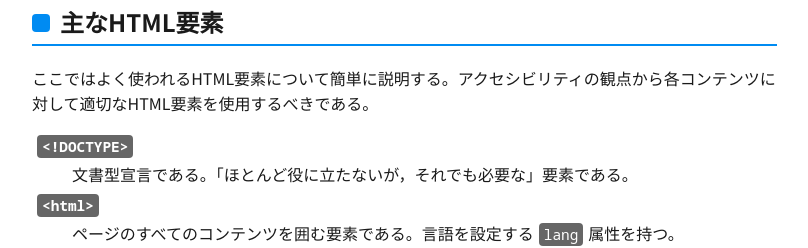
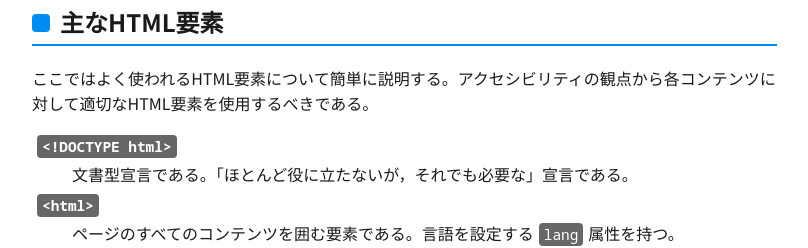
Before and after one commit to sone0123/webpractice, a plain HTML site: page notes/html.html in a window 1280 px wide. Shown: the part 1140-1388 px from the top of the page, without its empty margins (241-1049 px from the left). Drawn offline with nearby package versions, Linux system fonts and the light colour scheme.

Commit message:
fix: apply CodeRabbit auto-fixes
Fixed 1 file(s) based on 1 unresolved review comment.

Co-authored-by: CodeRabbit <noreply@coderabbit.ai>

```diff
--- a/notes/html.html
+++ b/notes/html.html
@@ -65,8 +65,8 @@
         <h2 id="elements">主なHTML要素</h2>
         <p>ここではよく使われるHTML要素について簡単に説明する。アクセシビリティの観点から各コンテンツに対して適切なHTML要素を使用するべきである。</p>
         <dl>
-            <dt><code>&lt;!DOCTYPE&gt;</code></dt>
-            <dd>文書型宣言である。「ほとんど役に立たないが，それでも必要な」要素である。</dd>
+            <dt><code>&lt;!DOCTYPE html&gt;</code></dt>
+            <dd>文書型宣言である。「ほとんど役に立たないが，それでも必要な」宣言である。</dd>
             <dt><code>&lt;html&gt;</code></dt>
             <dd>ページのすべてのコンテンツを囲む要素である。言語を設定する<code>lang</code>属性を持つ。</dd>
             <dt><code>&lt;head&gt;</code></dt>
```
